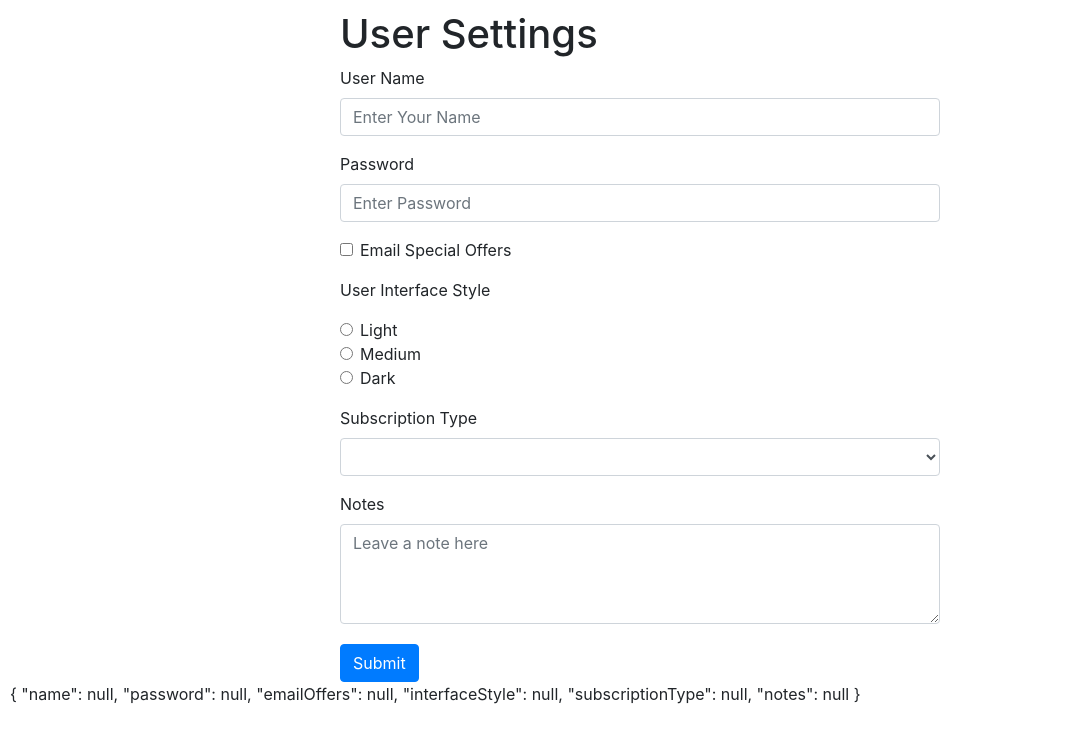
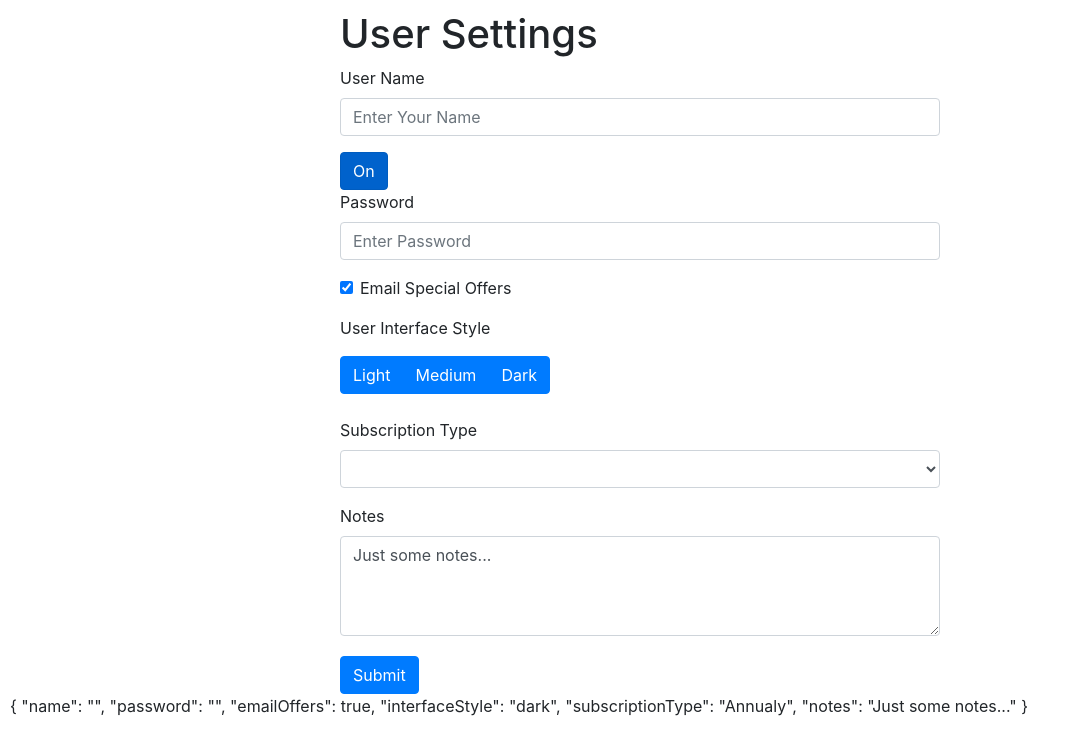
Before and after one commit to ismailasylla/Angular-Forms-, an Angular app: page / in a window 1280 px wide. Shown: the top 754 px of the page, without its empty margins (0-1078 px from the left). Built offline with nearby package versions, Linux system fonts and the light colour scheme.

Commit message:
Added 3rd party form controls ngx-bootstrap

```diff
--- a/package.json
+++ b/package.json
@@ -20,6 +20,7 @@
     "@angular/platform-browser-dynamic": "~11.0.1",
     "@angular/router": "~11.0.1",
     "bootstrap": "^4.6.0",
+    "ngx-bootstrap": "^6.2.0",
     "rxjs": "~6.6.0",
     "tslib": "^2.0.0",
     "zone.js": "~0.10.2"
--- a/src/app/data/data.service.ts
+++ b/src/app/data/data.service.ts
@@ -10,7 +10,7 @@ export class DataService {
 
   constructor(private http: HttpClient) { }
 
-  getSubscriptionTypes():Observable<string[]>{
+ getSubscriptionTypes():Observable<string[]>{
     return of(['Monthly', 'Annual', 'Lifetime'])
   }
 
--- a/src/app/user-settigns-form/user-settigns-form.component.html
+++ b/src/app/user-settigns-form/user-settigns-form.component.html
@@ -3,17 +3,25 @@
     <form #form="ngForm" (ngSubmit)="onSubmit(form)">
         <div class="form-group">
             <label for="name">User Name</label>
-            <input class="form-control" placeholder="Enter Your Name" name="name" [(ngModel)]="userSettings.name" required #nameField="ngModel" [class.field.error]="form.submitted && nameField.valid"/>
+            <input class="form-control" placeholder="Enter Your Name" name="name" [(ngModel)]="userSettings.name"
+                required #nameField="ngModel" [class.field.error]="form.submitted && nameField.valid" />
             <div [hidden]="!form.submitted ||  nameField.valid " class="alert alert-danger">
                 Name field is required.
             </div>
         </div>
+        <button type="button" class="btn btn-primary" [(ngModel)]="singleModel" btnCheckbox btnCheckboxTrue="On"
+            btnCheckboxFalse="Off" name="singleModel">
+            {{singleModel}}
+        </button>
+
         <div class="form-group">
             <label for="password">Password</label>
-            <input type="password" id="password" name="password" class="form-control" placeholder="Enter Password" [(ngModel)]="userSettings.password"/>
+            <input type="password" id="password" name="password" class="form-control" placeholder="Enter Password"
+                [(ngModel)]="userSettings.password" />
         </div>
         <div class="form-check form-group">
-            <input class="form-check-input" type="checkbox" id="emailOffers" name="emailOffers" [(ngModel)]="userSettings.emailOffers" />
+            <input class="form-check-input" type="checkbox" id="emailOffers" name="emailOffers"
+                [(ngModel)]="userSettings.emailOffers" />
             <label class="form-check-label" for="emailOffers">
                 Email Special Offers
             </label>
@@ -21,33 +29,26 @@
 
         <p>User Interface Style</p>
         <div class="form-group">
-            <div class="form-check">
-                <input class="form-check-input" type="radio" name="interfaceStyle" id="lightInterface" checked
-                    value="light" [(ngModel)]="userSettings.interfaceStyle">
-                <label class="form-check-label" for="lightInterface">
-                    Light
-                </label>
-            </div>
-            <div class="form-check">
-                <input class="form-check-input" type="radio" name="interfaceStyle" id="mediumInterface" value="medium" [(ngModel)]="userSettings.interfaceStyle"/>
-                <label class="form-check-label" for="mediumInterface">
-                    Medium
-                </label>
-            </div>
-            <div class="form-check">
-                <input class="form-check-input" type="radio" name="interfaceStyle" id="flexRadioDefault2" value="dark" [(ngModel)]="userSettings.interfaceStyle"/>
-                <label class="form-check-label" for="darkInterface">
-                    Dark
-                </label>
+            <div class="btn-group">
+                <label class="btn btn-primary" btnRadio="Light" uncheckable tabindex="0" role="button" name="interfaceStyle"
+                    id="lightInterface" checked value="light" [(ngModel)]="userSettings.interfaceStyle">Light</label>
+                <label class="btn btn-primary" btnRadio="Medium" uncheckable tabindex="0" role="button"
+                    name="interfaceStyle" id="mediumInterface" value="medium"
+                    [(ngModel)]="userSettings.interfaceStyle">Medium</label>
+                <label class="btn btn-primary" btnRadio="Dark" uncheckable tabindex="0" role="button" name="interfaceStyle"
+                    id="flexRadioDefault2" value="dark" [(ngModel)]="userSettings.interfaceStyle">Dark</label>
             </div>
         </div>
         <div class="form-group">
             <label for="exampleFormControlSelect1">Subscription Type</label>
-            <select class="form-control form-select" aria-label="Default select example" name="subscriptionType" id="subscriptionType" [(ngModel)]="userSettings.subscriptionType">
+            <select class="form-control form-select" aria-label="Default select example" name="subscriptionType"
+                id="subscriptionType" [(ngModel)]="userSettings.subscriptionType">
                 <option selected>Open this select menu</option>
-                <option >Monthly</option>
-                <option >Annualy</option>
-                <option >Lifetime</option>
+                <option *ngFor="let type of subscriptionType | async">
+                    {{type}}
+                </option>
+                <!-- <option>Annualy</option>
+                <option>Lifetime</option> -->
             </select>
         </div>
 
@@ -59,7 +60,9 @@
             </div>
         </div>
 
-
+        <div class="alert alert-danger" [hidden]="!postError">
+            {{postErrorMessage}}
+        </div>
         <button class="btn btn-primary mt-1">Submit</button>
     </form>
 </div>
--- a/src/app/user-settigns-form/user-settigns-form.component.ts
+++ b/src/app/user-settigns-form/user-settigns-form.component.ts
@@ -1,5 +1,7 @@
 import { Component, OnInit } from '@angular/core';
 import { NgForm } from '@angular/forms';
+import { Observable } from 'rxjs';
+import { DataService } from '../data/data.service';
 import { UserSettings } from '../data/user-settings';
 
 @Component({
@@ -9,33 +11,62 @@ import { UserSettings } from '../data/user-settings';
 })
 export class UserSettignsFormComponent implements OnInit {
 
+originalUserSettings :UserSettings = {
+  name: "",
+  password : "",
+  emailOffers:true,
+  interfaceStyle:'dark',
+  subscriptionType:'Annualy',
+  notes: "Just some notes..."
+}
+
 // originalUserSettings :UserSettings = {
-//   name: "ismail",
-//   password : "American1",
-//   emailOffers:true,
-//   interfaceStyle:'dark',
-//   subscriptionType:'Annualy',
-//   notes: "Just some notes..."
+//   name: = null,
+//   password : null,
+//   emailOffers:null,
+//   interfaceStyle:null,
+//   subscriptionType:null,
+//   notes: null,
 // }
-originalUserSettings :UserSettings = {
-  name: null,
-  password : null,
-  emailOffers:null,
-  interfaceStyle:null,
-  subscriptionType:null,
-  notes: null,
+
+
+
+userSettings :UserSettings = {... this.originalUserSettings}
+postError= false;
+postErrorMessage = ''
+subscriptionType = new Observable<string[]>();
+
+singleModel = "On";
+
+
+  constructor(private dataService: DataService) { }
+
+  ngOnInit(): void {
+    this.subscriptionType = this.dataService.getSubscriptionTypes()
+  }
+
+onSubmit(form: NgForm){
+  console.log('Submited', form.value)
+  // if (form.valid){
+  //   console.log("Submitted", form.valid)
+  // this.dataService.postUserSettingsForm(this.userSettings).subscribe(
+  //   result => console.log('Success', result),
+  //   error => console.log('error', error)
+  // )
+  // }else{
+  //   this.postError = true;
+  //   this.postErrorMessage = "Please fix the above errors!"
+  // }
+
+
+}
+
+onHttpError (errorResponse:any){
+  console.log('error:', this.postErrorMessage);
+  this.postError = true;
+  this.postErrorMessage = errorResponse.error.errorMessage;
 }
 
 
 
-userSettings :UserSettings = {... this.originalUserSettings}
-  constructor() { }
-
-  ngOnInit(): void {
-  }
-
-onSubmit(form: NgForm){
-  console.log("Submitted", form.valid)
 }
-
-}
```
Also changed, not shown: src/app/app.module.ts (+5 -2 lines), 1 other file (tests, documents, lock files or other folders).
